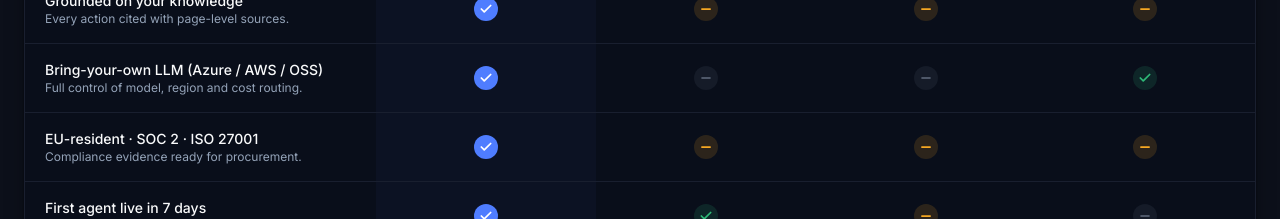
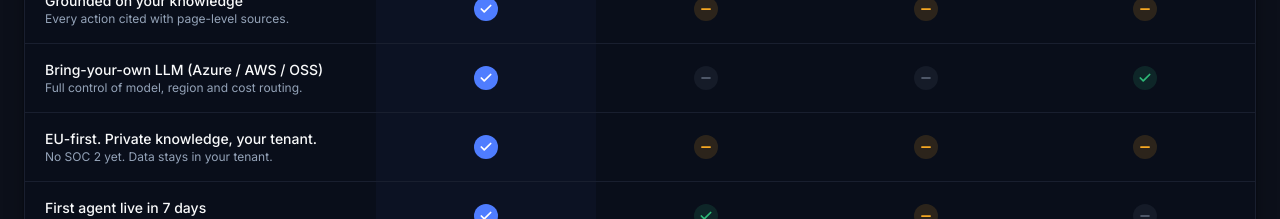
Before and after one commit to CaetanoLuis-Enerwise/zenkyra-ai, a Next.js app: page / in a window 1280 px wide. Shown: the part 9360-9579 px from the top of the page. Built offline with nearby package versions, Linux system fonts and the light colour scheme.

Commit message:
Strip fake SOC 2 / 140+ / ISO / free-trial claims from marketing copy.

```diff
--- a/src/components/marketing/comparison.tsx
+++ b/src/components/marketing/comparison.tsx
@@ -34,8 +34,8 @@ const rows: {
     values: ["yes", "no", "no", "yes"],
   },
   {
-    label: "EU-resident · SOC 2 · ISO 27001",
-    desc: "Compliance evidence ready for procurement.",
+    label: "EU-first. Private knowledge, your tenant.",
+    desc: "No SOC 2 yet. Data stays in your tenant.",
     values: ["yes", "partial", "partial", "partial"],
   },
   {
```
